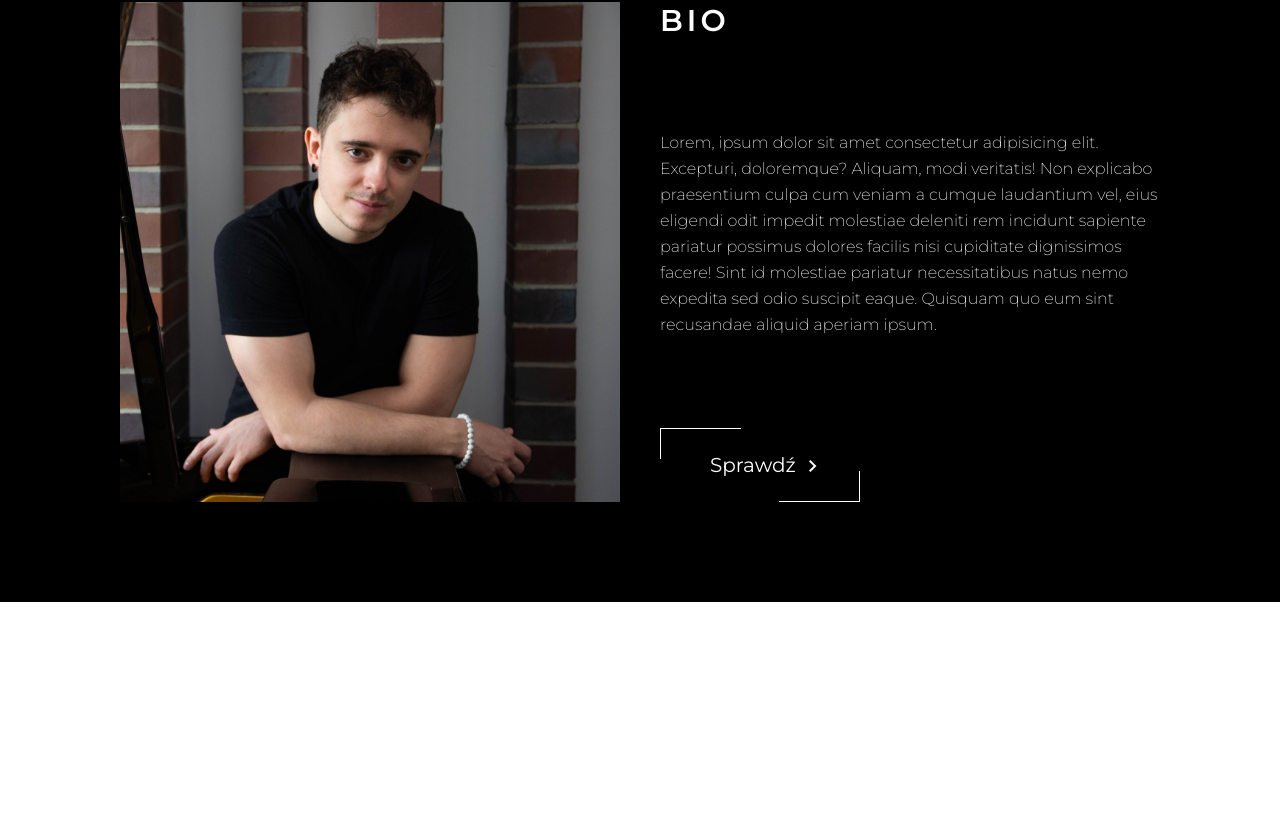
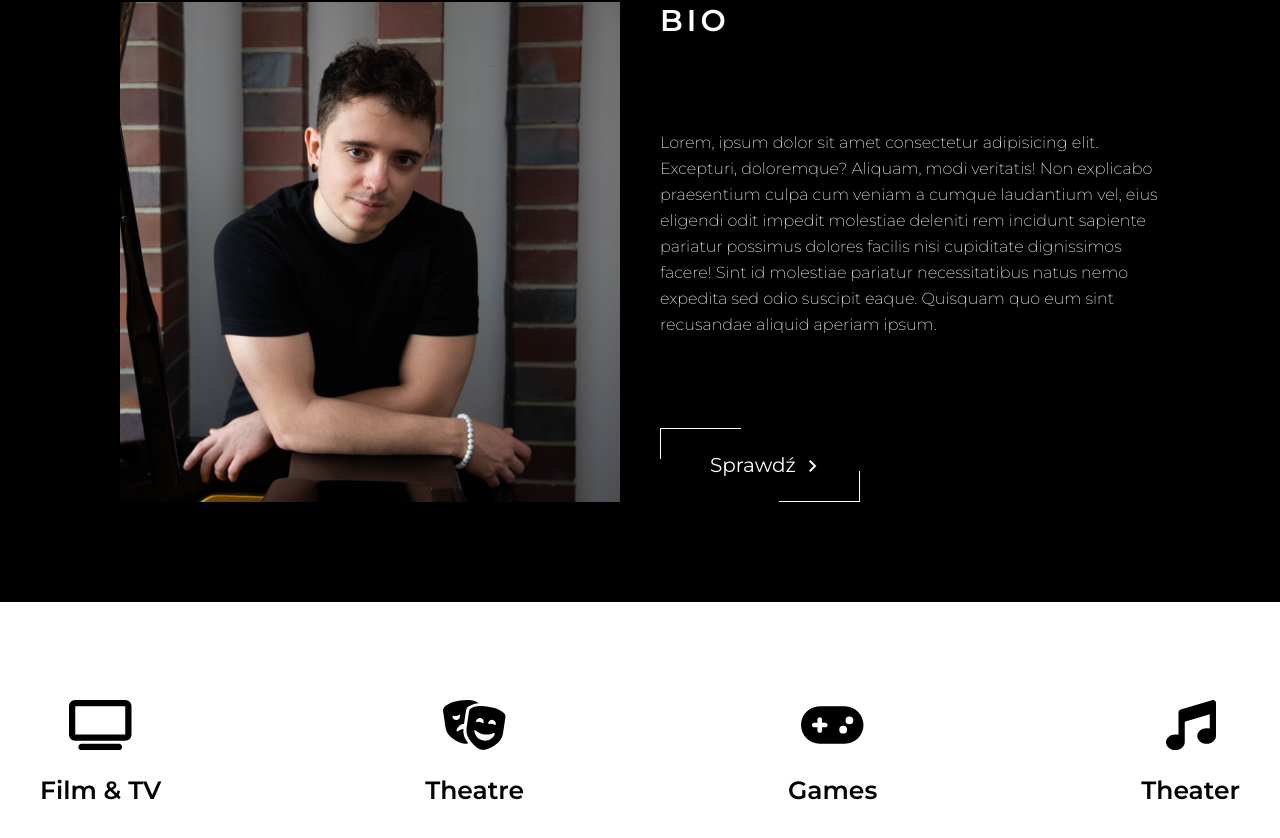
Before and after one commit to rezio3/hw-music-production, a React (Create React App) app: page / in a window 1280 px wide. Shown: the part 898-1736 px from the top of the page. Before the commit the page ends 1500 px from the top, so only its background shows below. Built offline with nearby package versions, Linux system fonts and the light colour scheme.

Commit message:
update Skills.jsx and styles

```diff
--- a/src/components/Skills.jsx
+++ b/src/components/Skills.jsx
@@ -1,8 +1,36 @@
 import React from "react";
 import "../style/css/skills.css";
+import { FontAwesomeIcon } from "@fortawesome/react-fontawesome";
+import {
+	faTelevision,
+	faTheaterMasks,
+	faGamepad,
+	faMusic,
+} from "@fortawesome/free-solid-svg-icons";
 
 const Skills = () => {
-	return <section className="skills-section"></section>;
+	return (
+		<section className="skills-section">
+			<ul className="skills-container">
+				<li className="skills-container__skill">
+					<FontAwesomeIcon icon={faTelevision} className="icon" />
+					<span>Film & TV</span>
+				</li>
+				<li className="skills-container__skill">
+					<FontAwesomeIcon icon={faTheaterMasks} className="icon" />
+					<span>Theatre</span>
+				</li>
+				<li className="skills-container__skill">
+					<FontAwesomeIcon icon={faGamepad} className="icon" />
+					<span>Games</span>
+				</li>
+				<li className="skills-container__skill">
+					<FontAwesomeIcon icon={faMusic} className="icon" />
+					<span>Theater</span>
+				</li>
+			</ul>
+		</section>
+	);
 };
 
 export default Skills;
--- a/src/style/css/skills.css
+++ b/src/style/css/skills.css
@@ -0,0 +1,31 @@
+.skills-section {
+  width: 100%;
+  height: 300px;
+  display: flex;
+  justify-content: center;
+  background-color: #ffffff;
+}
+.skills-section .skills-container {
+  display: flex;
+  justify-content: space-between;
+  align-items: center;
+  width: 100%;
+  max-width: 1200px;
+}
+.skills-section .skills-container__skill {
+  display: flex;
+  flex-direction: column;
+  justify-content: center;
+  align-items: center;
+}
+.skills-section .skills-container__skill .icon {
+  font-size: 50px;
+  color: rgb(0, 0, 0);
+}
+.skills-section .skills-container__skill span {
+  font-family: "Montserrat", sans-serif;
+  margin-top: 25px;
+  font-size: 25px;
+  font-weight: 600;
+  color: rgb(0, 0, 0);
+}
--- a/src/style/skills.scss
+++ b/src/style/skills.scss
@@ -1,2 +1,31 @@
 .skills-section {
+	width: 100%;
+	height: 300px;
+	display: flex;
+	justify-content: center;
+	background-color: #ffffff;
+	.skills-container {
+		display: flex;
+		justify-content: space-between;
+		align-items: center;
+		width: 100%;
+		max-width: 1200px;
+		&__skill {
+			display: flex;
+			flex-direction: column;
+			justify-content: center;
+			align-items: center;
+			.icon {
+				font-size: 50px;
+				color: rgb(0, 0, 0);
+			}
+			span {
+				font-family: "Montserrat", sans-serif;
+				margin-top: 25px;
+				font-size: 25px;
+				font-weight: 600;
+				color: rgb(0, 0, 0);
+			}
+		}
+	}
 }
```
